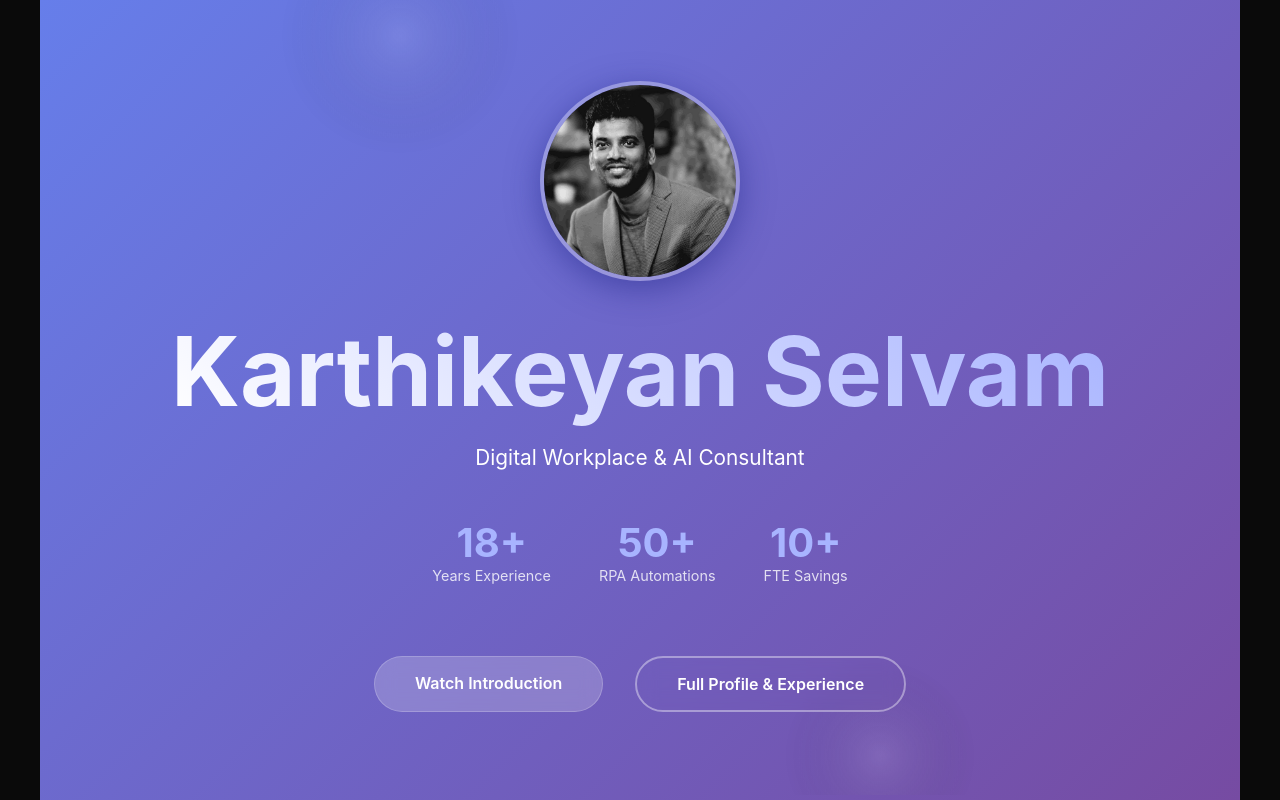
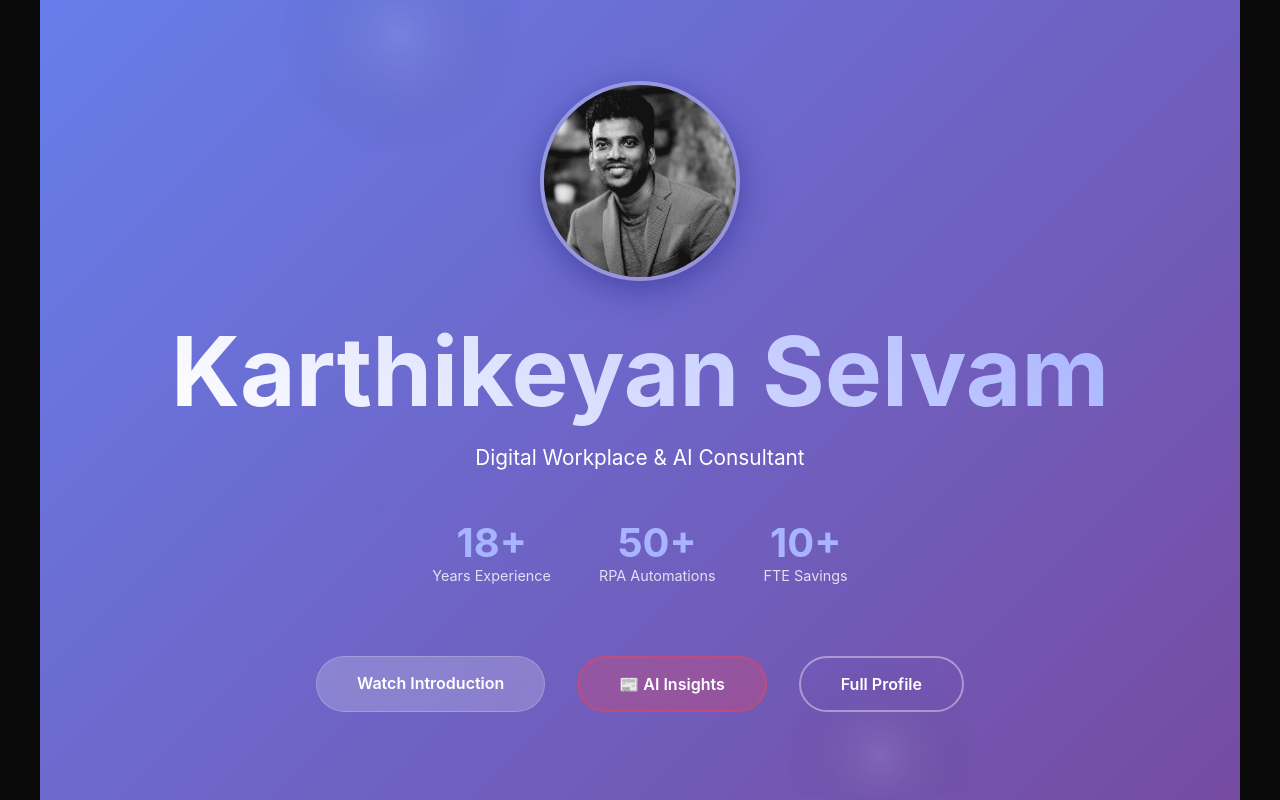
Before and after one commit to skarthik1710/karthik-website, a plain HTML site: page public/index.html in a window 1280 px wide. Shown: the top 800 px of the page. Drawn offline with Linux system fonts and the light colour scheme.

Commit message:
Added AI Insights newsletter section with homepage integration

```diff
--- a/public/index.html
+++ b/public/index.html
@@ -113,6 +113,13 @@
         .cta-secondary {
             background: transparent;
             border: 2px solid rgba(255,255,255,0.4);
+        }
+        .cta-newsletter {
+            background: rgba(233, 69, 96, 0.3);
+            border: 2px solid rgba(233, 69, 96, 0.5);
+        }
+        .cta-newsletter:hover {
+            background: rgba(233, 69, 96, 0.4);
         }
         .cta-group {
             display: flex;
@@ -382,7 +389,8 @@
 
         <div class="cta-group">
             <a href="#video" class="cta">Watch Introduction</a>
-            <a href="experience.html" class="cta cta-secondary" target="_blank">Full Profile & Experience</a>
+            <a href="newsletter.html" class="cta cta-newsletter">📰 AI Insights</a>
+            <a href="experience.html" class="cta cta-secondary" target="_blank">Full Profile</a>
         </div>
     </section>
 
```
